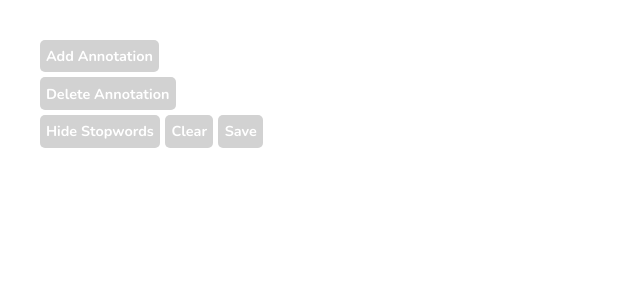
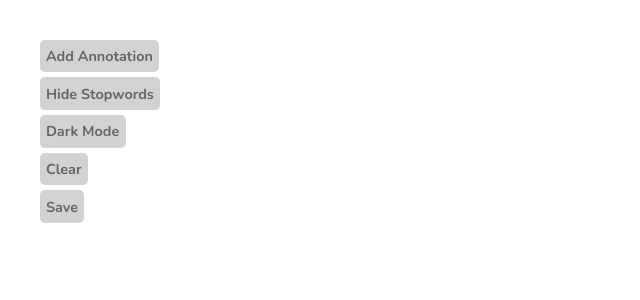
Before and after one commit to miracleray1125/markup, a Django app: template annotate/templates/annotate/annotate.html in a window 1280 px wide. Shown: the top 300 px of the page, without its empty margins (0-640 px from the left). Run offline with Django 3.2, Linux system fonts and the light colour scheme; the template is opened without the code that fills it, so the values that code supplies are empty; some libraries are stand-ins or nearby versions.

Commit message:
Add dark mode

```diff
--- a/annotate/static/annotate/annotate.css
+++ b/annotate/static/annotate/annotate.css
@@ -20,12 +20,13 @@
     background-color:rgb(210, 210, 210);
     margin-bottom:2%;
     padding:2.5%;
-    color:white;
+    color:#666;
     border-radius:5px;
     font-weight:bold;
     border:none;
     font-size:0.75em;
     font-family:"Nunito";
+    outline:0px solid transparent;
 }
 
 .standard-text {
--- a/annotate/static/annotate/annotate.js
+++ b/annotate/static/annotate/annotate.js
@@ -9,11 +9,13 @@ $(document).ready(function () {
     var allAnnotations = [];
     var offsets = [];
     var stopwordsHidden = false;
-    var stopwords = ["therefore", "see", "able", "yet", "know", "get", "saw", "known", "perhaps", "might", "i", "me", "my", "myself", "we", "our", "ours", "ourselves", "you", "your", "yours", "yourself", "yourselves", "he", "him", "his", "himself", "she", "her", "hers", "herself", "it", "its", "itself", "they", "them", "their", "theirs", "themselves", "what", "which", "who", "whom", "this", "that", "these", "those", "am", "is", "are", "was", "were", "be", "been", "being", "have", "has", "had", "having", "do", "does", "did", "doing", "a", "an", "the", "and", "but", "if", "or", "because", "as", "until", "while", "of", "at", "by", "for", "with", "about", "against", "between", "into", "through", "during", "before", "after", "above", "below", "to", "from", "up", "down", "in", "out", "on", "off", "over", "under", "again", "further", "then", "once", "here", "there", "when", "where", "why", "how", "all", "any", "both", "each", "few", "more", "most", "other", "some", "such", "nor", "not", "only", "own", "same", "so", "than", "too", "very", "s", "t", "can", "will", "just", "don", "should", "now"];
+    var stopwords = ["therefore", "today", "see", "able", "yet", "know", "get", "saw", "known", "perhaps", "might", "i", "me", "my", "myself", "we", "our", "ours", "ourselves", "you", "your", "yours", "yourself", "yourselves", "he", "him", "his", "himself", "she", "her", "hers", "herself", "it", "its", "itself", "they", "them", "their", "theirs", "themselves", "what", "which", "who", "whom", "this", "that", "these", "those", "am", "is", "are", "was", "were", "be", "been", "being", "have", "has", "had", "having", "do", "does", "did", "doing", "a", "an", "the", "and", "but", "if", "or", "because", "as", "until", "while", "of", "at", "by", "for", "with", "about", "against", "between", "into", "through", "during", "before", "after", "above", "below", "to", "from", "up", "down", "in", "out", "on", "off", "over", "under", "again", "further", "then", "once", "here", "there", "when", "where", "why", "how", "all", "any", "both", "each", "few", "more", "most", "other", "some", "such", "nor", "not", "only", "own", "same", "so", "than", "too", "very", "s", "t", "can", "will", "just", "don", "should", "now"];
 
 
     $('#addAnnotation').click(function () {
         var highlighted = window.getSelection().toString();
+        var div = document.getElementById('file_data');
+        var sel = getSelection();
 
         // Check whether selected text is valid
         var validAnnotation = false;
@@ -25,27 +27,16 @@ $(document).ready(function () {
             }
         }
 
-        if (!validAnnotation || highlighted == '') {
+        if (!validAnnotation || highlighted == '' || sel.anchorNode.nodeName == 'DIV' || !sel) {
             return;
         }
 
         // Get start and end indicies (offsets) of selected text
-        var div = document.getElementById('file_data');
-        var text = div.innerText;
-
-        var sel = getSelection();
         var result = { start: null, end: null };
-
-        if (sel.anchorNode.nodeName == 'DIV') {
-            return;
-        }
-
         ['start', 'end'].forEach(which => {
             var counter = 1;
             var tmpNode = div.querySelector('span');
             var node = which == 'start' ? 'anchor' : 'focus';
-
-            if (!sel) return;
 
             while (tmpNode != sel[node + 'Node'].parentElement) {
                 if (tmpNode != null) {
@@ -66,14 +57,15 @@ $(document).ready(function () {
             endIndex = result.start;
         };
 
-        //Add annotaion to current-annotataion list
-        var annotation = [];
         // Color-highlight selected text
         document.getElementById('file_data').contentEditable = 'true';
         document.execCommand('backColor', false, '#33FFB5');
+        document.execCommand('foreColor', false, 'black');
         document.getElementById('file_data').contentEditable = 'false';
 
+
         // Format annotation(s) to be in stand-off format
+        var annotation = [];
         for (k in dict) {
             if (k != 'file_data' && k != 'ann_filename') {
                 if (document.querySelector('input[name=' + k + ']:checked') != null) {
@@ -92,16 +84,30 @@ $(document).ready(function () {
                         id = "E" + eventIndex;
                         eventIndex++;
                     }
+
+                    // TO-Do: Implement correct stand-off formatting
+
                     annotation.push([id + '\t' + document.querySelector('input[name=' + k + ']:checked').value + " " + startIndex + " " + endIndex + "\t" + highlighted + '\n']);
                 }
             }
         }
         // Keep track of offets for each annotation
         offsets.push([startIndex, endIndex]);
+
+        //Add annotaion to current-annotataion list
         allAnnotations.push(annotation);
 
         // Add annotation to annotaion_data display
-        document.getElementById('annotation_data').innerHTML += '<p class="test" id="' + startIndex + '_' + endIndex + '" style="background-color:#33FFB5; font-family:\'Nunito\'; padding:10px; border:2px solid #888; display:inline-block; clear:both; float:left;">' + highlighted + '</p>';
+        var annotationClass = 'class="test"';
+        var annotationId = 'id="' + startIndex + '_' + endIndex + '"';
+        var annotationStyle = 'style="border-radius:5px; background-color:#33FFB5; font-family:\'Nunito\'; padding:10px; border:2px solid #333; display:inline-block; clear:both; float:left; '
+        if (darkMode) {
+            annotationStyle += 'color:black;"';
+        } else {
+            annotationStyle += '"'
+        }
+            document.getElementById('annotation_data').innerHTML += '<p ' + annotationClass + ' ' + annotationId + ' ' + annotationStyle + '>' + highlighted + '</p>';
+
         // Un-highlights newly-annotated text
         window.getSelection().removeAllRanges();
     });
@@ -154,22 +160,74 @@ $(document).ready(function () {
         document.getElementById("downloadButton").href = textFile;
     });
 
+
     // Delete clicked annotation
     $('#annotation_data').on('click', '.test', function (event) {
         var indicies = event.target.id.split("_");
         var startIndex = indicies[0];
         var endIndex = indicies[1];
 
+        document.getElementById('file_data').contentEditable = 'true';
+        document.execCommand('RemoveFormat', false, null);
+        document.getElementById('file_data').contentEditable = 'false';
+
+        // Finds correct annotation index based on offset list and removes
         for (var i = 0; i < offsets.length; i++) {
             if (offsets[i][0] == startIndex && offsets[i][1] == endIndex) {
                 allAnnotations.splice(i, 1);
                 offsets.splice(i, 1);
+
+                // Removes annotation from annotation_data display
                 var elem = document.getElementById(event.target.id);
                 elem.parentElement.removeChild(elem);
+
+                // Remove highlight from annotation
+
                 return;
             }
         };
     });
 
 
+    // Display information about annotation on hover
+    $("#annotation_data").mouseover(function(eventObj) {
+        var id = eventObj.target.id;
+        if (id != 'annotation_data') {
+            document.getElementById(id).title = "Entity: None\nAttributes: Negation\n";
+        }
+    });
+
+
+    // Prevent deselection of text when deleting annotation
+    $('#annotation_data').mousedown(function() {
+        return false;
+    });
+
+
+    // Prevent deselection of text when selecting configuration
+    $('#config_data').mousedown(function() {
+        return false;
+    });
+
+    var darkMode = false;
+    var backgroundColor = '';
+    var textColor = '';
+    // Allows users to switch to darkm mode
+    $('#darkMode').click(function () {
+        if (!darkMode) {
+            backgroundColor = '#333';
+            textColor = 'rgb(210, 210, 210)';
+            darkMode = true;
+        } else {
+            backgroundColor = 'white';
+            textColor = 'black';
+            darkMode = false;
+        }
+
+        $('body').css({
+            "background-color": backgroundColor,
+            "color" : textColor
+        });
+    });
+
 });
--- a/annotate/templates/annotate/annotate.html
+++ b/annotate/templates/annotate/annotate.html
@@ -43,17 +43,22 @@
             {% endfor %}
 
             <button id="addAnnotation" class="btn">Add Annotation</button>
-            <button id="deleteAnnotation" class="btn">Delete Annotation</button>
+            <br>
             <button id="hideStopwords" class="btn">Hide Stopwords</button>
+            <br>
+            <button id="darkMode" class="btn">Dark Mode</button>
+            <br>
             <button id="clearSelections" class="btn">Clear</button>
+            <br>
             <a href="" id="downloadButton" download="{{ dict.ann_filename }}"><button id="saveAnnotations" class="btn">Save</button></a>
+            <!--<button id="deleteAnnotation" class="btn">Delete Annotation</button>-->
         </div>
 
         <div id="file_data" class="item item-2 standard-text">
             {% for line in dict.file_data %}
                 {% for word in line.split %}
                     <span class='{{ word|lower }}'>
-                    {{ word }}
+                        {{ word }}
                     </span>
                 {% endfor %}
                 <br>
```
Also changed, not shown: file_selection/static/favicon.ico (added), file_selection/static/file_selection.css (added), file_selection/static/file_selection.js (added).
